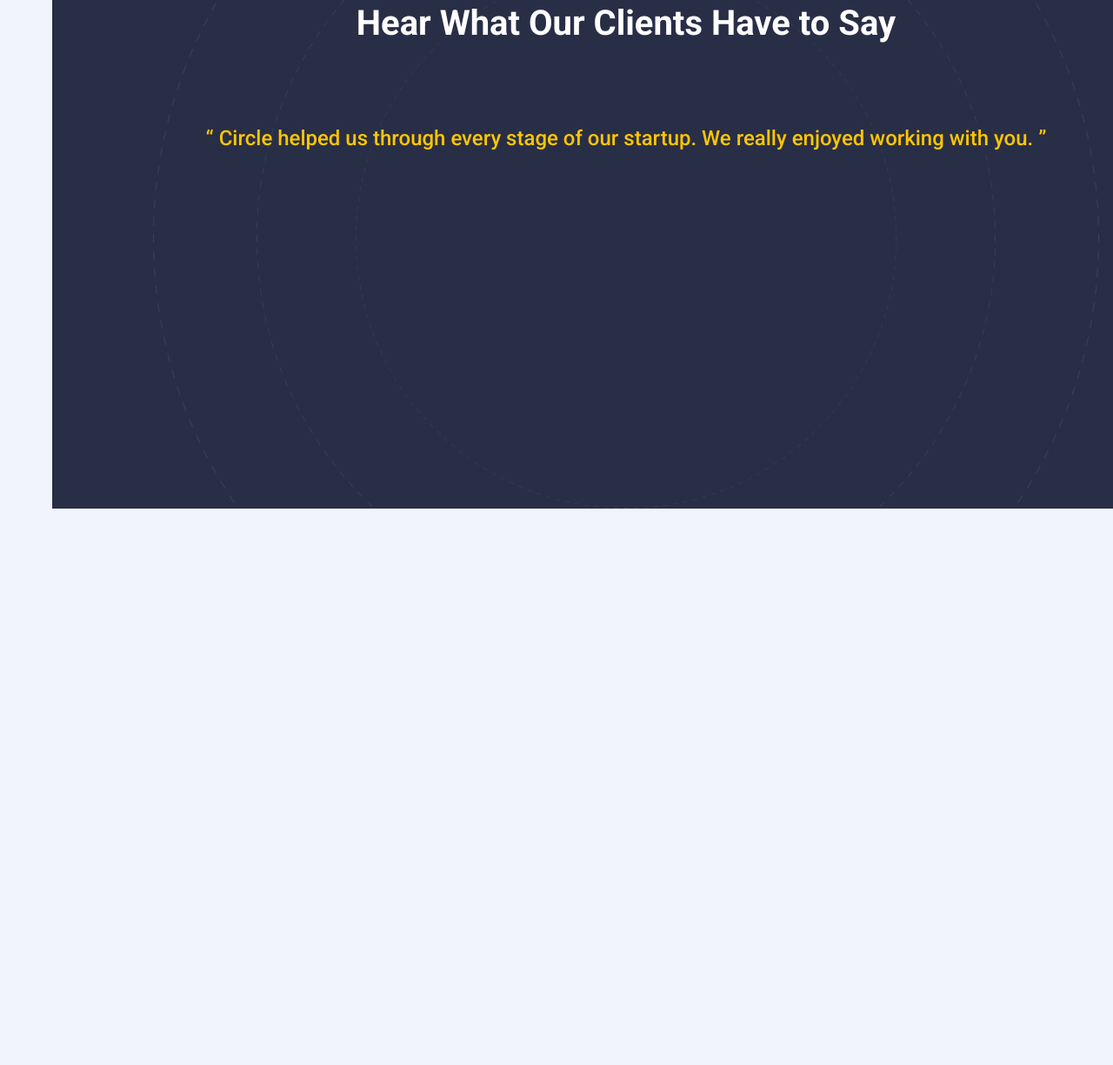
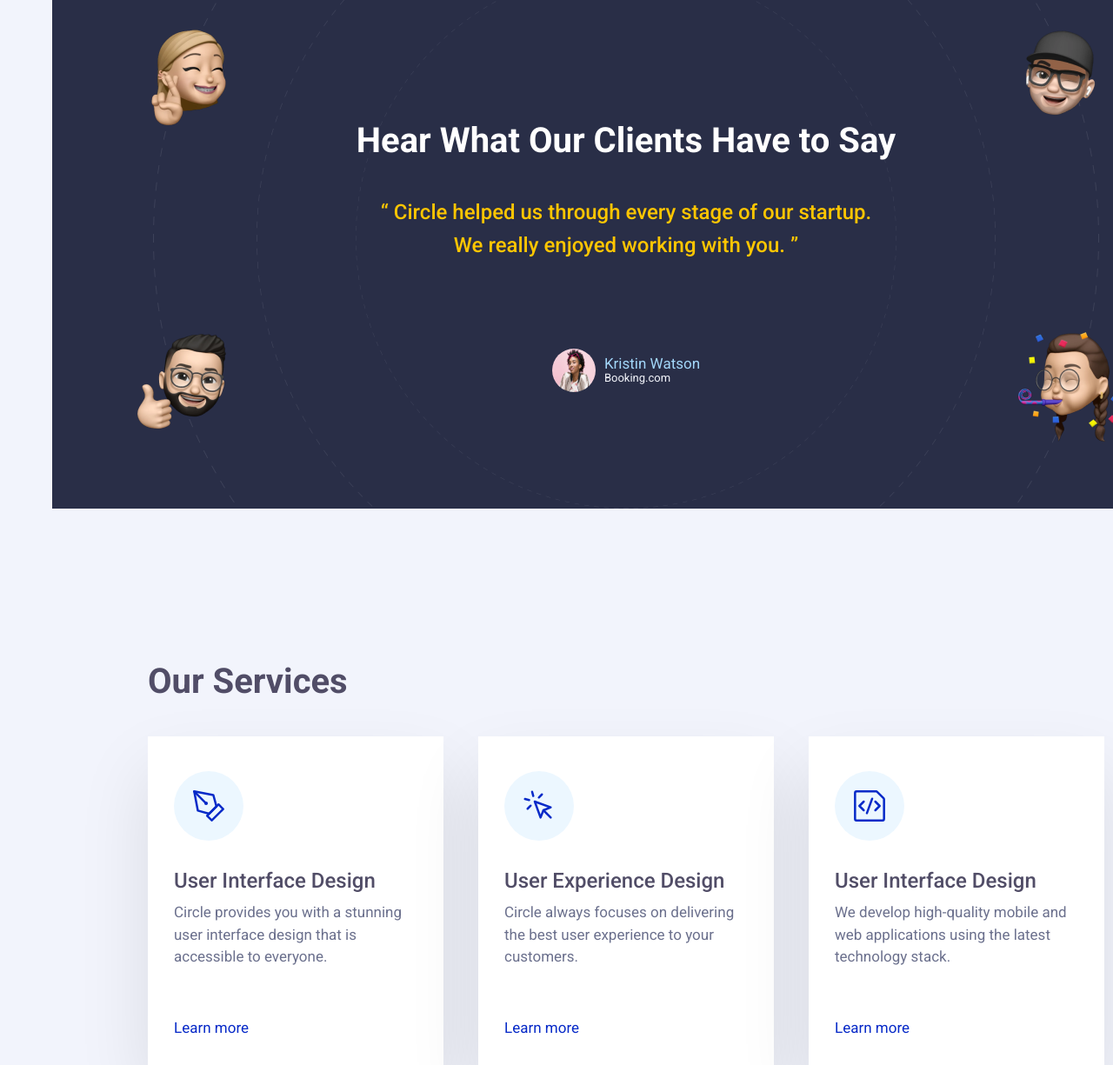
Before and after one commit to alvaronoguer-ih/midterm-project, a plain HTML site: page index.html in a window 1280 px wide. Shown: the part 1934-3159 px from the top of the page at 87% size. Before the commit the page ends 2519 px from the top, so only its background shows below. Drawn offline with nearby package versions, Linux system fonts and the light colour scheme.

Commit message:
Avance del día 28/07

```diff
--- a/index.html
+++ b/index.html
@@ -92,12 +92,65 @@
 
 		<section id="clients-quote">
 			<div class="clients-quote-area">
+				<img class="memoji one" src="/img/memoji-1.png" />
+				<img class="memoji two" src="/img/memoji-3.png" />
+				<img class="memoji three" src="/img/memoji-2.png" />
+				<img class="memoji four" src="/img/memoji-4.png" />
+
 				<div class="clients-quote-text">
-					<h3>Hear What Our Clients Have to Say<h3>
-						<q>
-							Circle helped us through every stage of our startup. We really
-							enjoyed working with you.
-						</q>
+					<h3>Hear What Our Clients Have to Say</h3>
+					<q>
+						Circle helped us through every stage of our startup. <br />
+						We really enjoyed working with you.
+					</q>
+					<div class="clients-quote-profile">
+						<img src="/img/profile.png" />
+						<div class="clients-quote-profile-text">
+							<h5>Kristin Watson</h5>
+							<h6>Booking.com</h6>
+						</div>
+					</div>
+				</div>
+			</div>
+		</section>
+
+		<section id="our-services">
+			<h3>Our Services</h3>
+			<div class="services-cards-area">
+				<div class="service-card">
+					<div class="icon-service-space">
+						<img class="icon-service" src="/img/1.svg" />
+					</div>
+					<h4>User Interface Design</h4>
+					<span class="service-topic">
+						Circle provides you with a stunning user interface design that is
+						accessible to everyone.
+					</span>
+					<span><a>Learn more</a></span>
+				</div>
+
+				<div class="service-card">
+					<div class="icon-service-space">
+						<img class="icon-service" src="/img/2.svg" />
+					</div>
+					<h4>User Experience Design</h4>
+					<span class="service-topic">
+						Circle always focuses on delivering the best user experience to your
+						customers.
+					</span>
+					<span><a>Learn more</a></span>
+				</div>
+
+				<div class="service-card">
+					<div class="icon-service-space">
+						<img class="icon-service" src="/img/3.svg" />
+					</div>
+					<h4>User Interface Design</h4>
+					<span class="service-topic">
+						We develop high-quality mobile and web applications using the latest
+						technology stack.
+					</span>
+					<span><a>Learn more</a></span>
 				</div>
 			</div>
 		</section>
--- a/style.css
+++ b/style.css
@@ -190,20 +190,23 @@ h4 {
 	filter: grayscale(100%);
 }
 
-#recent-projects {
+#recent-projects,
+#our-services {
 	margin: 0 auto;
 	max-width: 1100px;
 	padding-top: 135px;
 }
 
-.projects-cards-area {
+.projects-cards-area,
+.services-cards-area {
 	display: flex;
 	flex-direction: row;
 	flex-wrap: nowrap;
 	justify-content: space-between;
 }
 
-.project-card {
+.project-card,
+.service-card {
 	display: flex;
 	flex-direction: column;
 	flex-wrap: nowrap;
@@ -224,12 +227,14 @@ h4 {
 	height: 240px;
 }
 
-.project-card h4 {
+.project-card h4,
+.service-card h4 {
 	padding-left: 30px;
 	margin-bottom: 10px;
 }
 
-.project-card a {
+.project-card a,
+.service-card a {
 	padding-left: 30px;
 	color: #072ac8;
 	font-size: 17px;
@@ -239,8 +244,10 @@ h4 {
 	text-align: left;
 }
 
-.project-topic {
+.project-topic,
+.service-topic {
 	padding-left: 30px;
+	padding-right: 30px;
 	padding-bottom: 55px;
 	font-style: normal;
 	font-weight: 400;
@@ -255,17 +262,23 @@ h4 {
 
 .clients-quote-area {
 	margin: 0 auto;
+	position: relative;
 	background-image: url("/img/orbit.png");
 	background-repeat: round;
 	width: 1320px;
 	height: 622px;
 	background-color: #292e47;
+	display: flex;
+	flex-direction: column;
+	justify-content: center;
+	flex-wrap: nowrap;
 }
 
 .clients-quote-text {
 	display: flex;
 	flex-direction: column;
 	flex-wrap: nowrap;
+	align-items: center;
 }
 
 .clients-quote-area h3 {
@@ -274,9 +287,96 @@ h4 {
 }
 
 .clients-quote-area q {
+	width: 596px;
 	color: #ffc600;
 	font-weight: 500;
 	font-size: 24px;
 	line-height: 160%;
 	text-align: center;
 }
+
+.clients-quote-profile {
+	display: flex;
+	flex-direction: row;
+	justify-content: center;
+	align-items: center;
+	padding-top: 100px;
+}
+
+.clients-quote-profile img {
+	width: 50px;
+	height: 50px;
+	border-radius: 150px;
+}
+
+.clients-quote-profile-text {
+	display: flex;
+	flex-direction: column;
+	flex-wrap: nowrap;
+	align-items: flex-start;
+	padding-left: 10px;
+}
+
+.clients-quote-profile-text h5 {
+	margin: 0;
+	color: #a2d6f9;
+	font-size: 17px;
+	font-weight: 400;
+	line-height: 17px;
+	letter-spacing: 0em;
+}
+
+.clients-quote-profile-text h6 {
+	margin: 0;
+	color: #f4f6fc;
+	font-family: Roboto;
+	font-size: 13px;
+	font-weight: 400;
+	line-height: 15px;
+	letter-spacing: 0em;
+	text-align: left;
+}
+
+.memoji {
+	position: absolute;
+	width: 150px;
+	height: 150px;
+}
+
+.one {
+	left: 77px;
+	top: 51px;
+}
+
+.two {
+	left: 77px;
+	top: 399px;
+}
+
+.three {
+	left: 1079px;
+	top: 51px;
+}
+
+.four {
+	left: 1100px;
+	top: 399px;
+}
+
+.icon-service-space {
+	background-color: #ecf7ff;
+	width: 80px;
+	height: 80px;
+	border-radius: 150px;
+	display: flex;
+	flex-direction: row;
+	flex-wrap: nowrap;
+	align-items: center;
+	justify-content: center;
+	margin-top: 40px;
+	margin-left: 30px;
+}
+
+.icon-service {
+	width: 40px;
+}
```
Also changed, not shown: img/1.svg (added), img/2.svg (added), img/3.svg (added), 1 other file.
